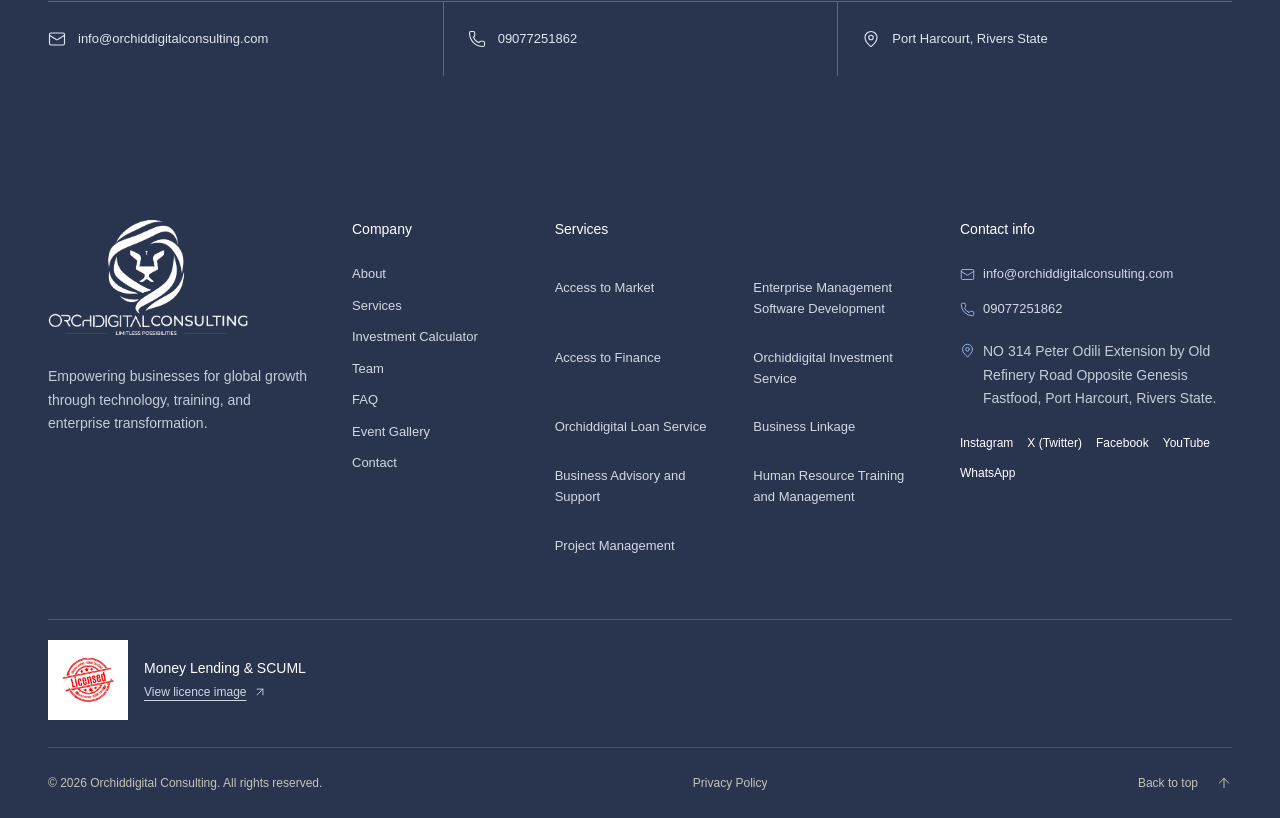
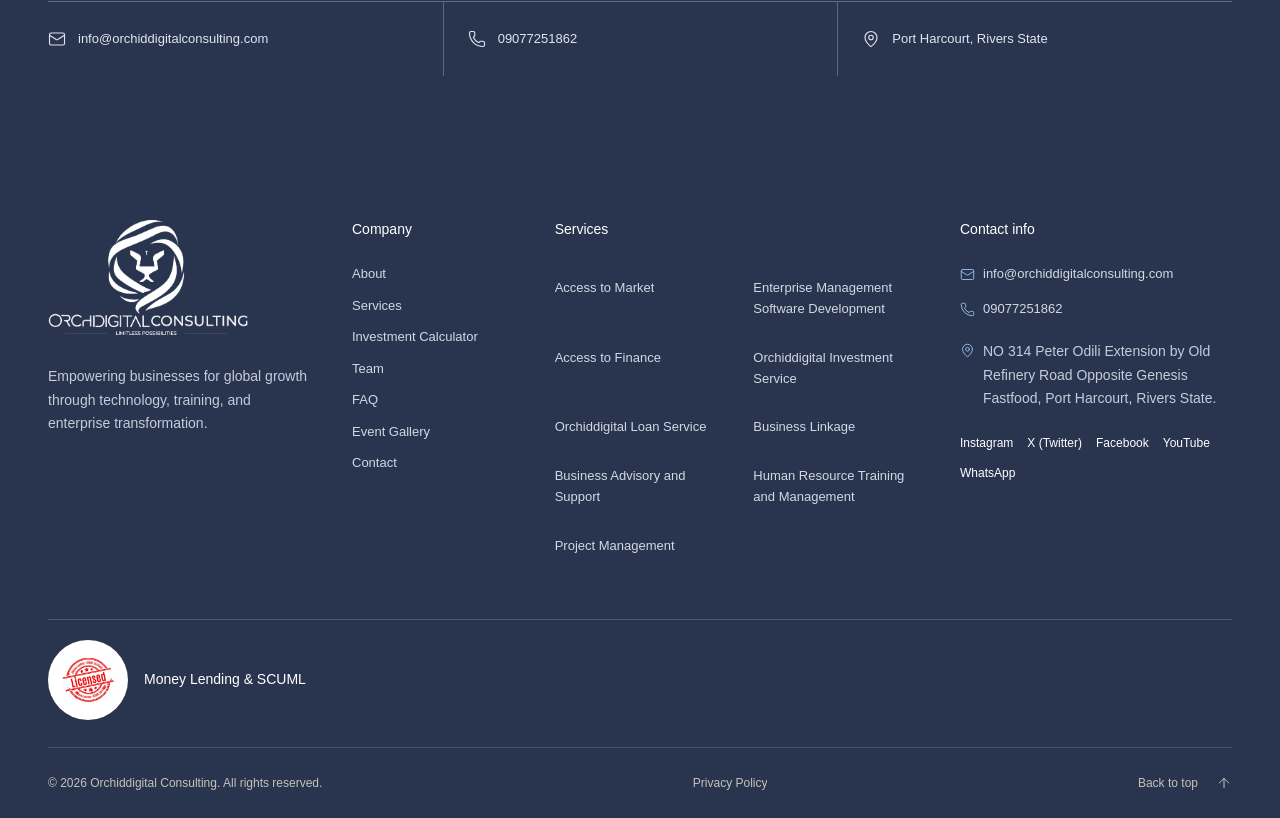
Before and after one commit to Atomic-hacks/orchidconsultations, a React (Vite) app: page / in a window 1280 px wide. Shown: the part 7621-8439 px from the top of the page. Built offline with nearby package versions, Linux system fonts and the light colour scheme.

Commit message:
Make footer licence badge circular and remove image link

```diff
--- a/src/brand-system.css
+++ b/src/brand-system.css
@@ -211,9 +211,8 @@ p { text-wrap:pretty; }
 .footer-brand .brand-logo img { filter:brightness(0) invert(1); }
 .footer-credentials { padding:20px 0; border-top:1px solid rgb(255 255 255 / 18%); }
 .footer-license { display:inline-flex; align-items:center; gap:16px; color:#fff; }
-.footer-license>img { display:block; width:80px; height:80px; object-fit:contain; }
+.footer-license>img { display:block; width:80px; height:80px; flex:none; border-radius:50%; object-fit:contain; }
 .footer-license>span { font-size:14px; line-height:1.5; }
-.footer-license>span>span { display:flex; align-items:center; gap:6px; margin-top:4px; color:#cfd7e4; font-size:12px; text-decoration:underline; text-underline-offset:4px; }
 
 .event-gallery-page { padding-top:calc(var(--header-offset) + 40px); }
 .gallery-heading h1 { font-size:clamp(40px,5vw,64px); line-height:1.1; }
--- a/src/components/Footer.tsx
+++ b/src/components/Footer.tsx
@@ -1,5 +1,5 @@
 import { BrandLogo } from "./BrandLogo";
-import { ArrowUp, ArrowUpRight, Mail, MapPin, Phone } from "lucide-react";
+import { ArrowUp, Mail, MapPin, Phone } from "lucide-react";
 import { Link, useLocation } from "react-router-dom";
 import { useReducedMotion } from "motion/react";
 import { useLenis } from "lenis/react";
@@ -99,10 +99,10 @@ export function Footer() {
           </div>
         </div>
         <div className="footer-credentials">
-          <a className="footer-license" href="/liscence.jpg" target="_blank" rel="noreferrer" aria-label="View the supplied money lending and SCUML licence image (opens in a new tab)">
+          <div className="footer-license">
             <img src="/liscence.jpg" alt="Licensed — Money Lending and SCUML Certified" width="1080" height="1080" loading="lazy" />
-            <span>Money Lending &amp; SCUML<span>View licence image <ArrowUpRight size={14} aria-hidden="true" /></span></span>
-          </a>
+            <span>Money Lending &amp; SCUML</span>
+          </div>
         </div>
         <div className="footer-bottom">
           <p>
```
